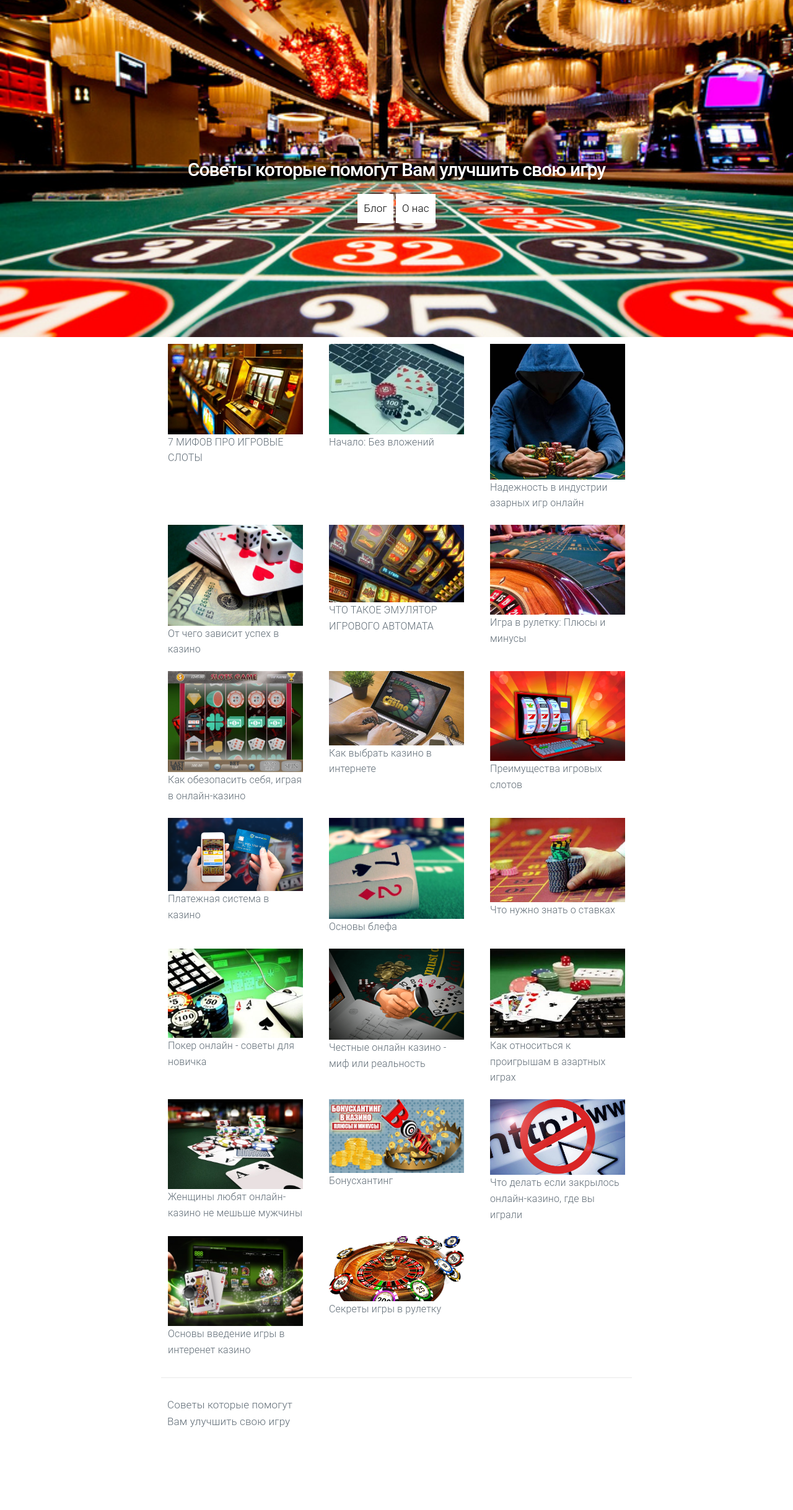
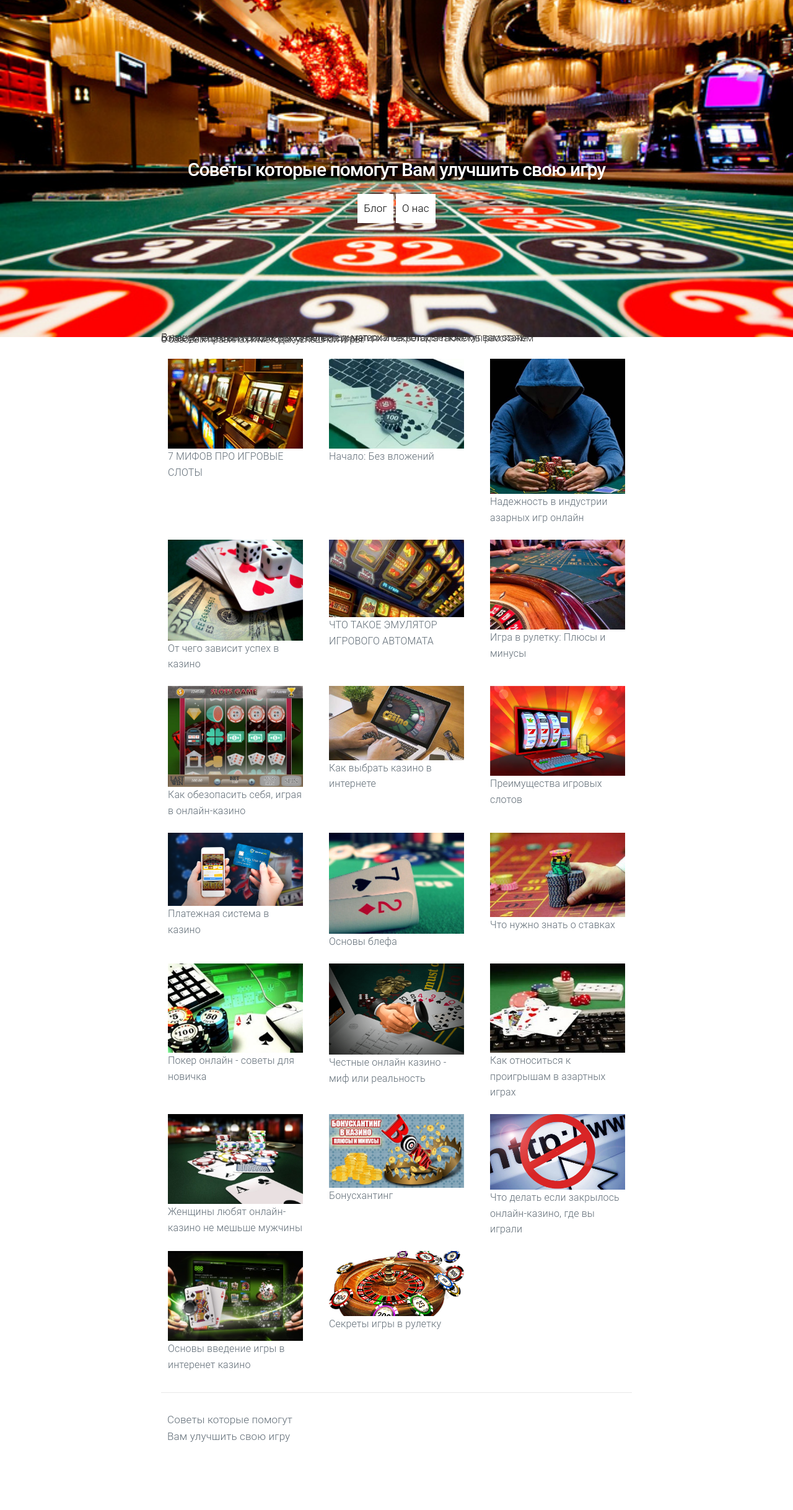
Before and after one commit to alisaklumakova/alisaklumakova.github.io, a Jekyll site: the page built from index.html, in a window 1280 px wide. Shown: the whole page at 62% size. Built offline with Jekyll 4.4.1, drawn with Linux system fonts in a browser that asks for light colours; nearby versions of some CDN libraries; before the commit the page ends 2413 px from its top, so only the background shows below that.

Commit message:
Update default.html

```diff
--- a/_layouts/default.html
+++ b/_layouts/default.html
@@ -10,6 +10,22 @@
       {% include header.html %}
 
       <div class="container">
+        <div class="cont-des"><h3>В нашем блоге вы найдете массу полезных материалов, которые помогут вам стать более успешным игроком. Вы узнаете о стратегиях и секретах, а также мы расскажем о базовых правилах и методах успешной игры.</h3></div>
+        <style type="text/css">
+          .cont-des {
+            width: 80%;
+
+          }
+          .container {
+            width: 80%!important;
+          }
+          .cont-des h3 {
+            font-size: 17px;
+            color: #333;
+            line-height: 1.3px;
+          }
+
+        </style>
         {{ content }}
 
         {% include footer.html %}
```
